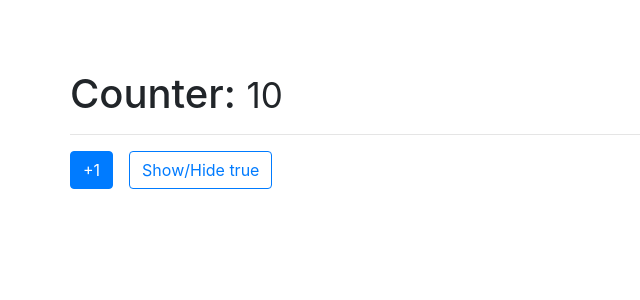
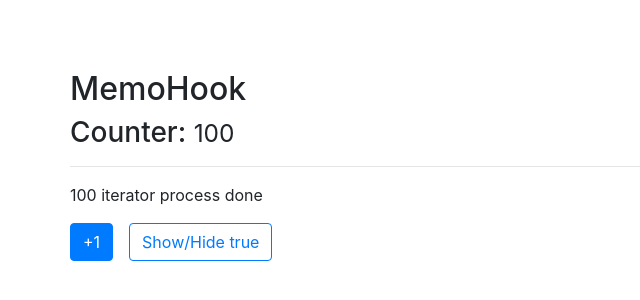
Before and after one commit to geuryroustand/React-Hooks-Course, a React (Create React App) app: page / in a window 1280 px wide. Shown: the top 300 px of the page, without its empty margins (0-640 px from the left). Built offline with nearby package versions, Linux system fonts and the light colour scheme.

Commit message:
useMemo() added

```diff
--- a/src/App.js
+++ b/src/App.js
@@ -1,12 +1,14 @@
 import "bootstrap/dist/css/bootstrap.min.css";
-import { Memorize } from "./Components/Memorize";
+import { MemoHook } from "./Components/MemoHook";
+
+// import { Memorize } from "./Components/Memorize";
 // import { FormWithCustomHook } from "./Components/FormWithCustomHook";
 // import { MultipleCustomHooks } from "./Components/MultipleCustomHooks";
 
 function App() {
   return (
     <>
-      <Memorize />
+      <MemoHook />
     </>
   );
 }
--- /dev/null
+++ b/src/Components/MemoHook.js
@@ -0,0 +1,37 @@
+import React, { useMemo, useState } from "react";
+import "./effects.css";
+import { useCounter } from "./Hooks/useCounter";
+export const MemoHook = () => {
+  const { counter, increment } = useCounter(100);
+  const [show, setShow] = useState(true);
+
+  const heavyProcess = (iterator) => {
+    for (let index = 0; index < iterator; index++) {
+      console.log("Lets go....");
+    }
+    return `${iterator} iterator process done`;
+  };
+
+  const memoHeavyProcess = useMemo(() => heavyProcess(counter), [counter]);
+
+  return (
+    <div>
+      <h2>MemoHook</h2>
+      <h3>
+        Counter: <small>{counter}</small>
+      </h3>
+      <hr />
+      <p>{memoHeavyProcess}</p>
+      <button onClick={increment} className="btn btn-primary">
+        +1
+      </button>
+
+      <button
+        onClick={() => setShow(!show)}
+        className="btn btn-outline-primary ml-3"
+      >
+        Show/Hide {JSON.stringify(show)}
+      </button>
+    </div>
+  );
+};
```
